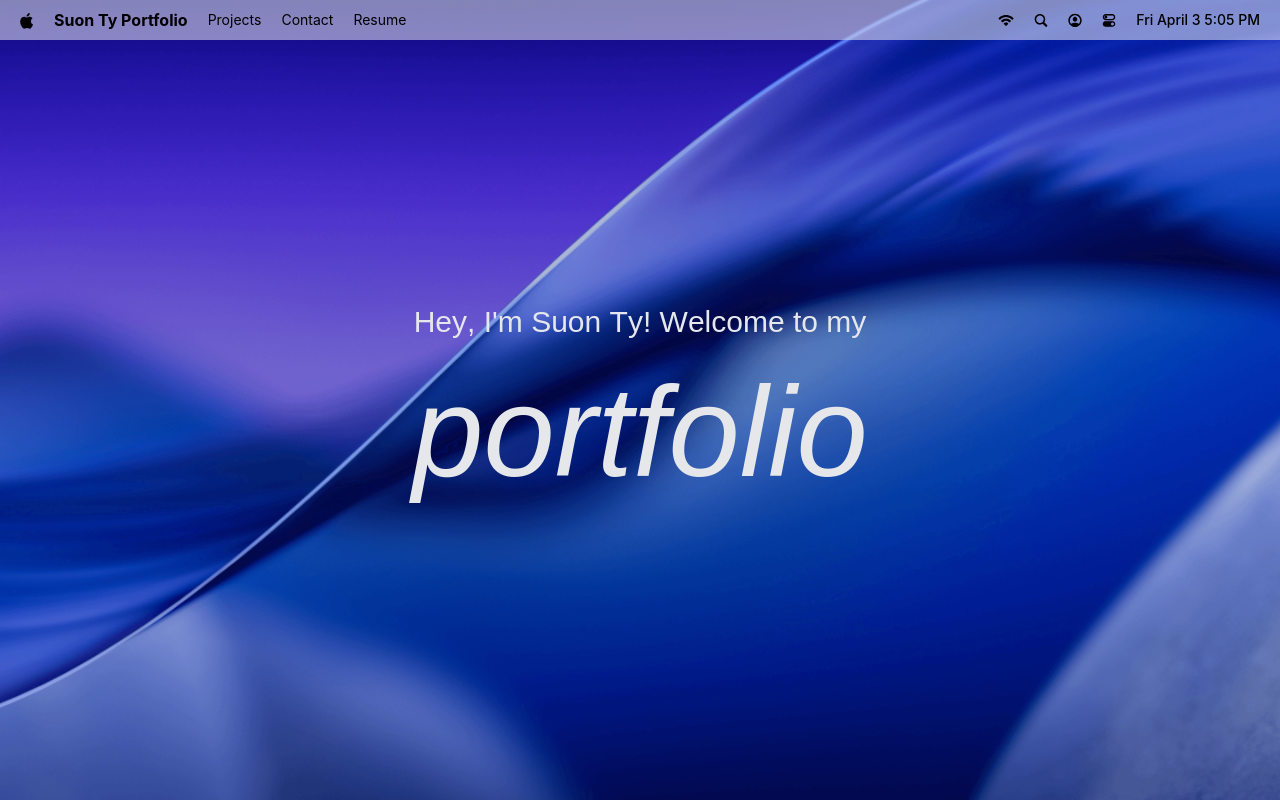
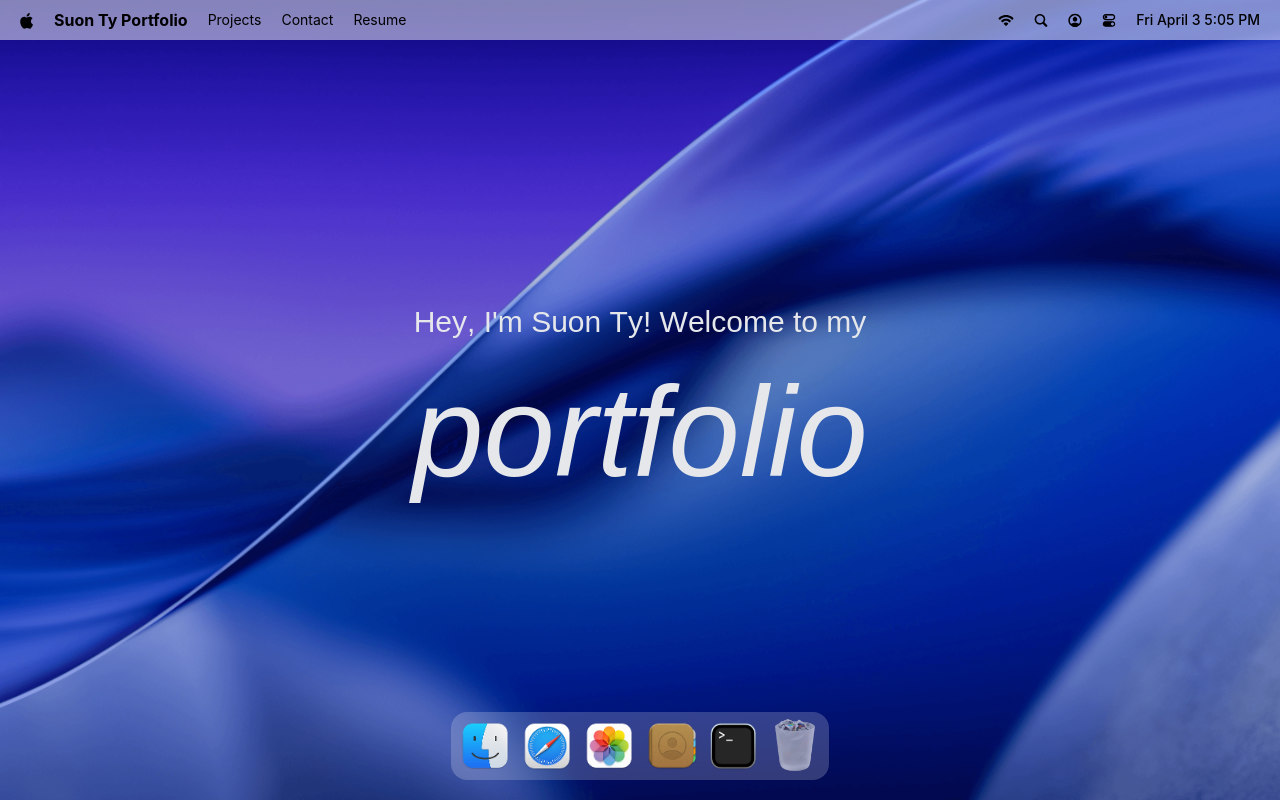
Before and after one commit to DEV-TYY/MacOS_Portfolio, a React (Vite) app: page / in a window 1280 px wide. Built offline with nearby package versions, Linux system fonts and the light colour scheme; a web font is replaced by a local one.

Commit message:
Add Dock.jsx

```diff
--- a/package.json
+++ b/package.json
@@ -17,6 +17,7 @@
     "lucide-react": "^1.7.0",
     "react": "^19.2.4",
     "react-dom": "^19.2.4",
+    "react-tooltip": "^5.30.0",
     "tailwindcss": "^4.2.2"
   },
   "devDependencies": {
--- a/src/App.tsx
+++ b/src/App.tsx
@@ -1,4 +1,4 @@
-import { Navbar, Welcome } from "#components"
+import { Navbar, Welcome, Dock } from "#components"
 
 function App() {
 
@@ -7,6 +7,7 @@
    <main>
        <Navbar/>
        <Welcome/>
+       <Dock/>
    </main>
   )
 }
--- /dev/null
+++ b/src/components/Dock.jsx
@@ -0,0 +1,98 @@
+import { useRef } from "react";
+import gsap from "gsap";
+import { dockApps } from "#constants/index.js";
+import { Tooltip } from "react-tooltip";
+import { useGSAP } from "@gsap/react";
+
+const Dock = () => {
+  const dockRef = useRef(null);
+
+  useGSAP(() => {
+    const dock = dockRef.current;
+    if (!dock) return;
+
+    const icons = dock.querySelectorAll(".dock-icon");
+
+    const animateIcons = (mouseX) => {
+      const { left } = dock.getBoundingClientRect();
+
+      icons.forEach((icon) => {
+        const { left: iconLeft, width } = icon.getBoundingClientRect();
+        const center = iconLeft - left + width / 2;
+        const distance = Math.abs(mouseX - center);
+
+        const intensity = Math.exp(-(distance ** 2) / 20000);
+
+        gsap.to(icon, {
+          scale: 1 + 0.25 * intensity,
+          y: -15 * intensity,
+          duration: 0.2,
+          ease: "power1.out",
+        });
+      });
+    };
+
+    const handleMouseMove = (e) => {
+      const { left } = dock.getBoundingClientRect();
+      animateIcons(e.clientX - left);
+    };
+
+    const resetIcons = () => {
+      icons.forEach((icon) =>
+        gsap.to(icon, {
+          scale: 1,
+          y: 0,
+          duration: 0.3,
+          ease: "power1.out",
+        })
+      );
+    };
+
+    //  FIX 2: Attach events here (not inside reset)
+    dock.addEventListener("mousemove", handleMouseMove);
+    dock.addEventListener("mouseleave", resetIcons);
+
+    //  cleanup
+    return () => {
+      dock.removeEventListener("mousemove", handleMouseMove);
+      dock.removeEventListener("mouseleave", resetIcons);
+    };
+  }, []);
+
+  const toggleApp = (app) => {};
+
+  return (
+    <section id="dock">
+      <div ref={dockRef} className="dock-container">
+        {dockApps.map(({ id, name, icon, canOpen }) => (
+          <div key={id} className="relative flex justify-center">
+            <button
+              type="button"
+              className="dock-icon"
+              aria-label={name}
+              data-tooltip-id="dock-tooltip"
+              data-tooltip-content={name}
+              data-tooltip-delay-show={150}
+              disabled={!canOpen}
+              onClick={() => toggleApp({ id, canOpen })}
+            >
+              <img
+                src={`/images/${icon}`}
+                alt={name}
+                loading="lazy"
+                className={canOpen ? "" : "opacity-60"}
+                onError={(e) => {
+                  e.target.src = "/images/default-icon.png";
+                }}
+              />
+            </button>
+          </div>
+        ))}
+
+        <Tooltip id="dock-tooltip" place="top" className="tooltip" />
+      </div>
+    </section>
+  );
+};
+
+export default Dock;
--- a/src/components/index.js
+++ b/src/components/index.js
@@ -1,4 +1,5 @@
 import Navbar  from "#components/Navbar.jsx"
 import Welcome from "#components/Welcome.jsx"
+import Dock from "#components/Dock.jsx"
 
-export { Navbar, Welcome }
+export { Navbar, Welcome, Dock }
```
Also changed, not shown: 1 other file (tests, documents, lock files or other folders).
